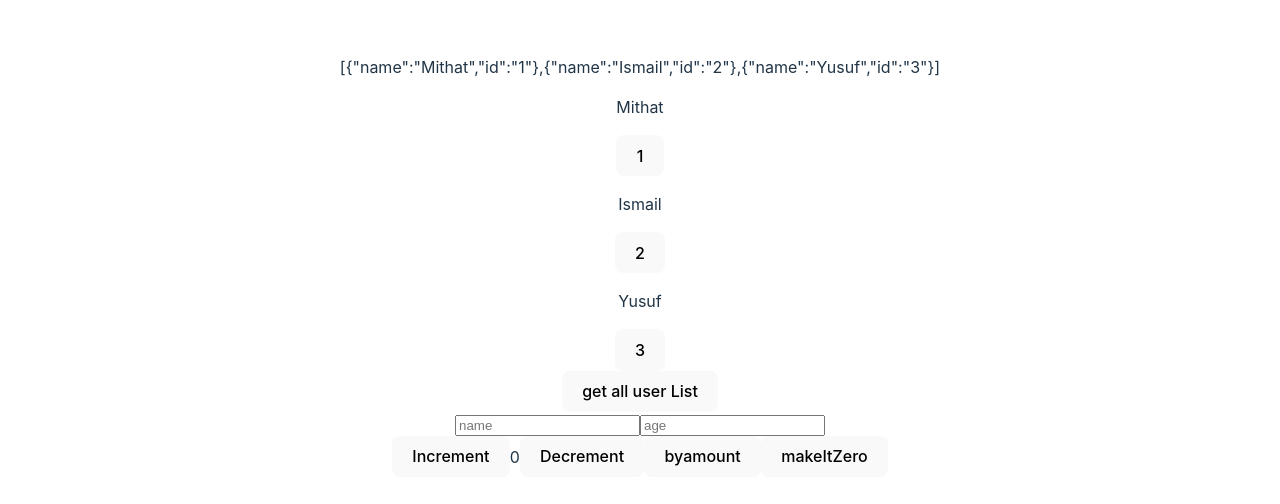
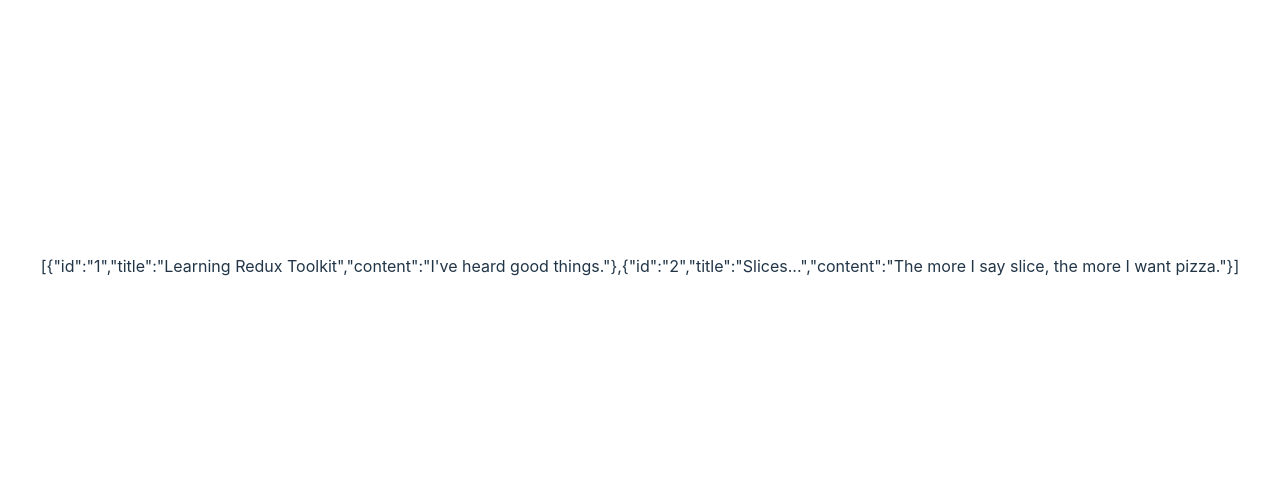
Before and after one commit to mithatsarikaya/learningRedux, a React (Vite) app: page / in a window 1280 px wide. Shown: the part 134-638 px from the top of the page. Built offline with nearby package versions, Linux system fonts and the light colour scheme.

Commit message:
adding new feature to practice rtk

```diff
--- a/src/App.tsx
+++ b/src/App.tsx
@@ -2,91 +2,10 @@
 import "./App.css";
 import type { RootState } from "./store";
 import { useSelector, useDispatch } from "react-redux";
-import {
-  decrement,
-  increment,
-  incrementByAmount,
-  makeItZero,
-} from "./features/counter/counterSlice";
-import { getAge, getName } from "./features/userInfo/userInfo";
-import {
-  filterUserList,
-  unfilteredUserList,
-} from "./features/userList/userListSlice";
 
 function App() {
-  const count = useSelector((state: RootState) => state.counter.value);
-  const { name, age } = useSelector((state: RootState) => state.userInfo);
-  const userList = useSelector((state: RootState) => state.userList);
-  console.log(name, age);
-
-  const dispatch = useDispatch();
-  console.log({ userList });
-
-  // TODO: array is not updating : userList
-  return (
-    <div>
-      {JSON.stringify(userList)}
-      <div>
-        {userList.map((u) => (
-          <div key={u.id}>
-            <p>{u.name}</p>
-            <button
-              onClick={() => {
-                console.log("hey");
-                dispatch(filterUserList(u.id));
-              }}
-            >
-              {u.id}
-            </button>
-          </div>
-        ))}
-
-        <button onClick={() => dispatch(unfilteredUserList())}>
-          get all user List
-        </button>
-      </div>
-      <div>
-        <input
-          type="text"
-          placeholder="name"
-          onChange={(e) => dispatch(getName(e.currentTarget.value))}
-        />
-        <input
-          type="text"
-          placeholder="age"
-          onChange={(e) => dispatch(getAge(parseInt(e.currentTarget.value)))}
-        />
-      </div>
-      <div>
-        <button
-          aria-label="Increment value"
-          onClick={() => dispatch(increment())}
-        >
-          Increment
-        </button>
-        <span>{count}</span>
-        <button
-          aria-label="Decrement value"
-          onClick={() => dispatch(decrement())}
-        >
-          Decrement
-        </button>
-        <button
-          aria-label="Decrement value"
-          onClick={() => dispatch(incrementByAmount(12))}
-        >
-          byamount
-        </button>
-        <button
-          aria-label="Decrement value"
-          onClick={() => dispatch(makeItZero())}
-        >
-          makeItZero
-        </button>
-      </div>
-    </div>
-  );
+  let posts = useSelector((state: RootState) => state.posts);
+  return <div>{JSON.stringify(posts)}</div>;
 }
 
 export default App;
--- a/src/features/counter/counterSlice.ts
+++ /dev/null
@@ -1,39 +0,0 @@
-import { createSlice } from "@reduxjs/toolkit";
-import type { PayloadAction } from "@reduxjs/toolkit";
-
-export interface CounterState {
-  value: number;
-}
-
-const initialState: CounterState = {
-  value: 0,
-};
-
-export const counterSlice = createSlice({
-  name: "counter",
-  initialState,
-  reducers: {
-    increment: (state) => {
-      // Redux Toolkit allows us to write "mutating" logic in reducers. It
-      // doesn't actually mutate the state because it uses the Immer library,
-      // which detects changes to a "draft state" and produces a brand new
-      // immutable state based off those changes
-      state.value += 1;
-    },
-    decrement: (state) => {
-      state.value -= 1;
-    },
-    incrementByAmount: (state, action: PayloadAction<number>) => {
-      state.value += action.payload;
-    },
-    makeItZero: (state) => {
-      state.value = 0;
-    },
-  },
-});
-
-// Action creators are generated for each case reducer function
-export const { increment, decrement, incrementByAmount, makeItZero } =
-  counterSlice.actions;
-
-export default counterSlice.reducer;
--- /dev/null
+++ b/src/features/posts/postsSlice.ts
@@ -0,0 +1,35 @@
+import { createSlice } from "@reduxjs/toolkit";
+import type { PayloadAction } from "@reduxjs/toolkit";
+
+type TPostObject = {
+  id: string;
+  title: string;
+  content: string;
+};
+
+const initialState = [
+  {
+    id: "1",
+    title: "Learning Redux Toolkit",
+    content: "I've heard good things.",
+  },
+  {
+    id: "2",
+    title: "Slices...",
+    content: "The more I say slice, the more I want pizza.",
+  },
+];
+
+const postsSlice = createSlice({
+  name: "posts",
+  initialState,
+  reducers: {
+    addNewPost: (state, action: PayloadAction<TPostObject>) => {
+      state.push(action.payload);
+    },
+  },
+});
+
+export const { addNewPost } = postsSlice.actions;
+
+export default postsSlice.reducer;
--- a/src/features/userInfo/userInfo.ts
+++ /dev/null
@@ -1,34 +0,0 @@
-import { createSlice } from "@reduxjs/toolkit";
-import type { PayloadAction } from "@reduxjs/toolkit";
-
-export interface UserInfoState {
-  name: string;
-  age: number;
-}
-
-const initialState: UserInfoState = {
-  name: "",
-  age: 0,
-};
-
-export const userInfoSlice = createSlice({
-  name: "userInfo",
-  initialState,
-  reducers: {
-    getName: (state, action: PayloadAction<string>) => {
-      // Redux Toolkit allows us to write "mutating" logic in reducers. It
-      // doesn't actually mutate the state because it uses the Immer library,
-      // which detects changes to a "draft state" and produces a brand new
-      // immutable state based off those changes
-      state.name = action.payload;
-    },
-    getAge: (state, action: PayloadAction<number>) => {
-      state.age = action.payload;
-    },
-  },
-});
-
-// Action creators are generated for each case reducer function
-export const { getName, getAge } = userInfoSlice.actions;
-
-export default userInfoSlice.reducer;
--- a/src/features/userList/userListSlice.ts
+++ /dev/null
@@ -1,34 +0,0 @@
-import { createSlice } from "@reduxjs/toolkit";
-import type { PayloadAction } from "@reduxjs/toolkit";
-
-export type TUserListState = {
-  name: string;
-  id: string;
-}[];
-
-const initialState: TUserListState = [
-  { name: "Mithat", id: "1" },
-  { name: "Ismail", id: "2" },
-  { name: "Yusuf", id: "3" },
-];
-
-export const userListSlice = createSlice({
-  name: "userInfo",
-  initialState,
-  reducers: {
-    filterUserList: (state, action: PayloadAction<string>) => {
-      return state.filter((s) => s.id == action.payload);
-    },
-    unfilteredUserList: () => {
-      return initialState;
-    },
-    // getAge: (state, action: PayloadAction<number>) => {
-    //   state.age = action.payload;
-    // },
-  },
-});
-
-// Action creators are generated for each case reducer function
-export const { filterUserList, unfilteredUserList } = userListSlice.actions;
-
-export default userListSlice.reducer;
--- a/src/store.ts
+++ b/src/store.ts
@@ -1,13 +1,9 @@
 import { configureStore } from "@reduxjs/toolkit";
-import counterReducer from "./features/counter/counterSlice";
-import userInfoReducer from "./features/userInfo/userInfo";
-import userListReducer from "./features/userList/userListSlice";
+import postsSlice from "./features/posts/postsSlice";
 
 export const store = configureStore({
   reducer: {
-    counter: counterReducer,
-    userInfo: userInfoReducer,
-    userList: userListReducer,
+    posts: postsSlice,
   },
 });
 
```
